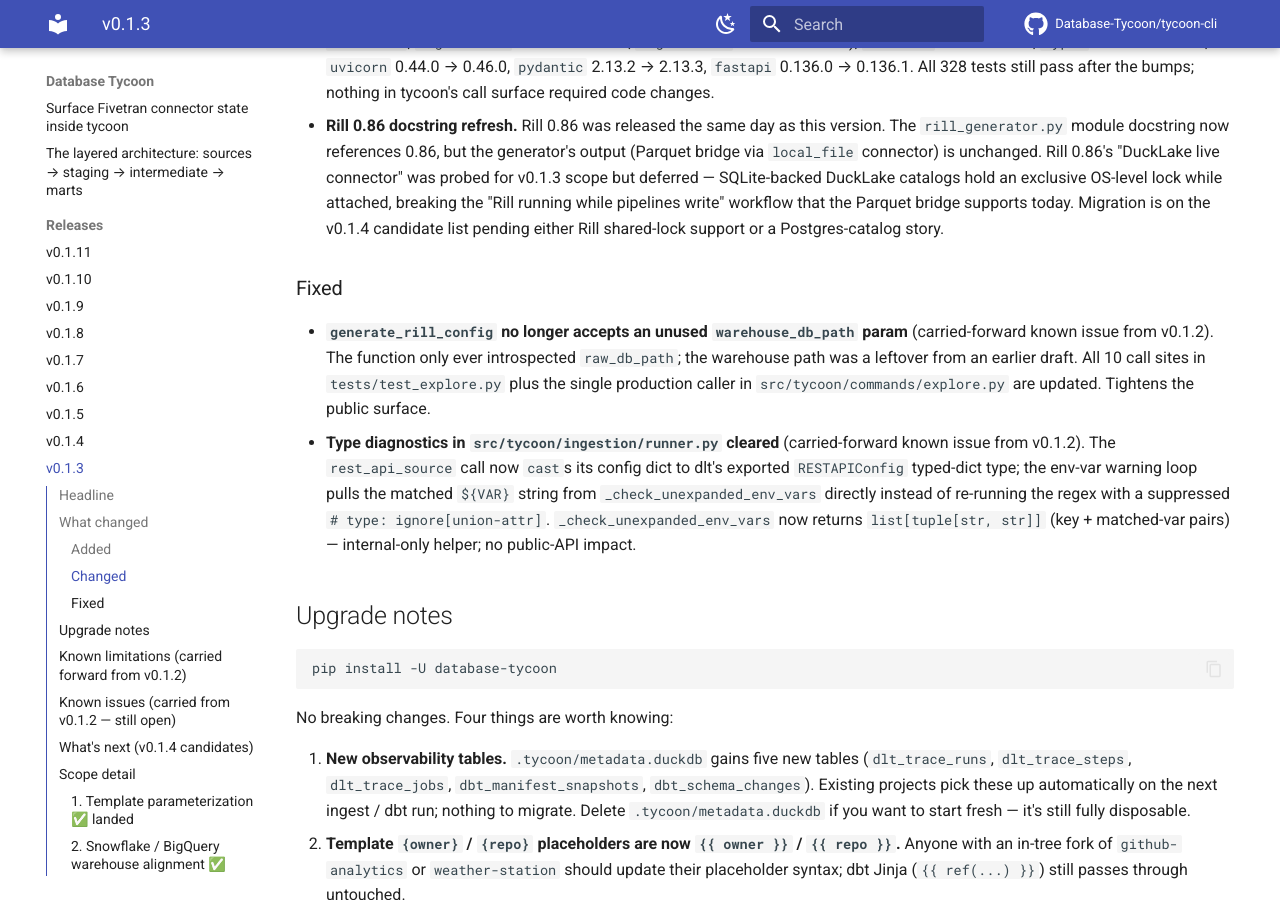
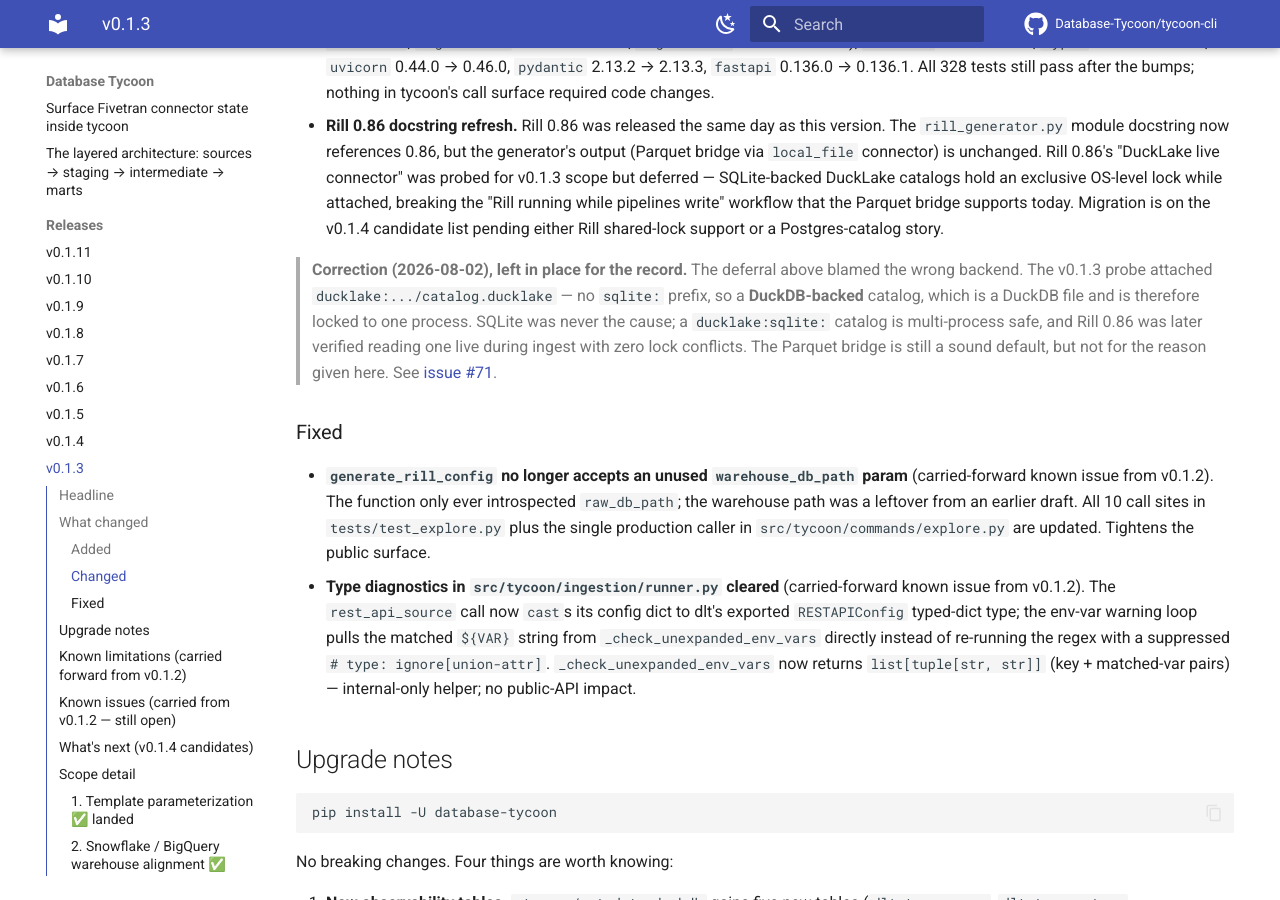
Before and after one commit to Database-Tycoon/tycoon-cli, an MkDocs documentation site: the page built from docs/releases/v0.1.3.md, in a window 1280 px wide and 900 px high, scrolled down 1268 px. Built offline with MkDocs 1.6.1 and Material for MkDocs 9.7.7, drawn with Linux system fonts in a browser that asks for light colours; comment, search, counter and statistics services are not loaded.

Commit message:
docs: attribute the DuckLake read-while-ingest lock to the right backend (#71)
analyze.md justified the Rill Parquet bridge by claiming SQLite-backed
DuckLake catalogs hold an exclusive lock. Wrong backend. The lock belongs
to the catalog's metadata database: a DuckDB-backed catalog
(`ducklake:foo.ducklake`, the default) is a DuckDB file, and DuckDB locks
a database file to one process. A SQLite-backed catalog
(`ducklake:sqlite:foo.sqlite`) is multi-process safe — Rill 0.86 was
verified reading one live during ingest with zero lock conflicts.

The v0.1.3 probe that produced the original claim attached
`ducklake:.../catalog.ducklake` — no `sqlite:` prefix — so it hit the
DuckDB-file backend while being labelled SQLite.

- analyze.md: replace the rationale with the bridge's actual merits
  (no extension, no attach, no live connection) plus a dated correction.
- motherduck-cloud-sync.md: same claim, same fix. Not named in #71.
- releases/v0.1.3.md: the "full rationale" analyze.md links to. Appended
  a dated correction instead of rewriting a shipped release note.

CHANGELOG entry under a new [Unreleased]. The 0.1.3 CHANGELOG entry keeps
its original wording — released entries are a record, and [Unreleased]
now documents the correction.

Refs #71

Co-Authored-By: Claude Opus 5 (1M context) <noreply@anthropic.com>

```diff
--- a/docs/releases/v0.1.3.md
+++ b/docs/releases/v0.1.3.md
@@ -75,6 +75,17 @@ See the detailed "Planned scope" sections below. Quick index:
   Parquet bridge supports today. Migration is on the v0.1.4
   candidate list pending either Rill shared-lock support or a
   Postgres-catalog story.
+
+  > **Correction (2026-08-02), left in place for the record.**
+  > The deferral above blamed the wrong backend. The v0.1.3 probe
+  > attached `ducklake:.../catalog.ducklake` — no `sqlite:` prefix,
+  > so a **DuckDB-backed** catalog, which is a DuckDB file and is
+  > therefore locked to one process. SQLite was never the cause;
+  > a `ducklake:sqlite:` catalog is multi-process safe, and Rill
+  > 0.86 was later verified reading one live during ingest with
+  > zero lock conflicts. The Parquet bridge is still a sound
+  > default, but not for the reason given here. See
+  > [issue #71](https://github.com/Database-Tycoon/tycoon-cli/issues/71).
 
 ### Fixed
 
```
Also changed, not shown: CHANGELOG.md (+8 -1 lines), docs/commands/data/analyze.md (+3 -1 lines), docs/recipes/motherduck-cloud-sync.md (+1 -1 lines).
